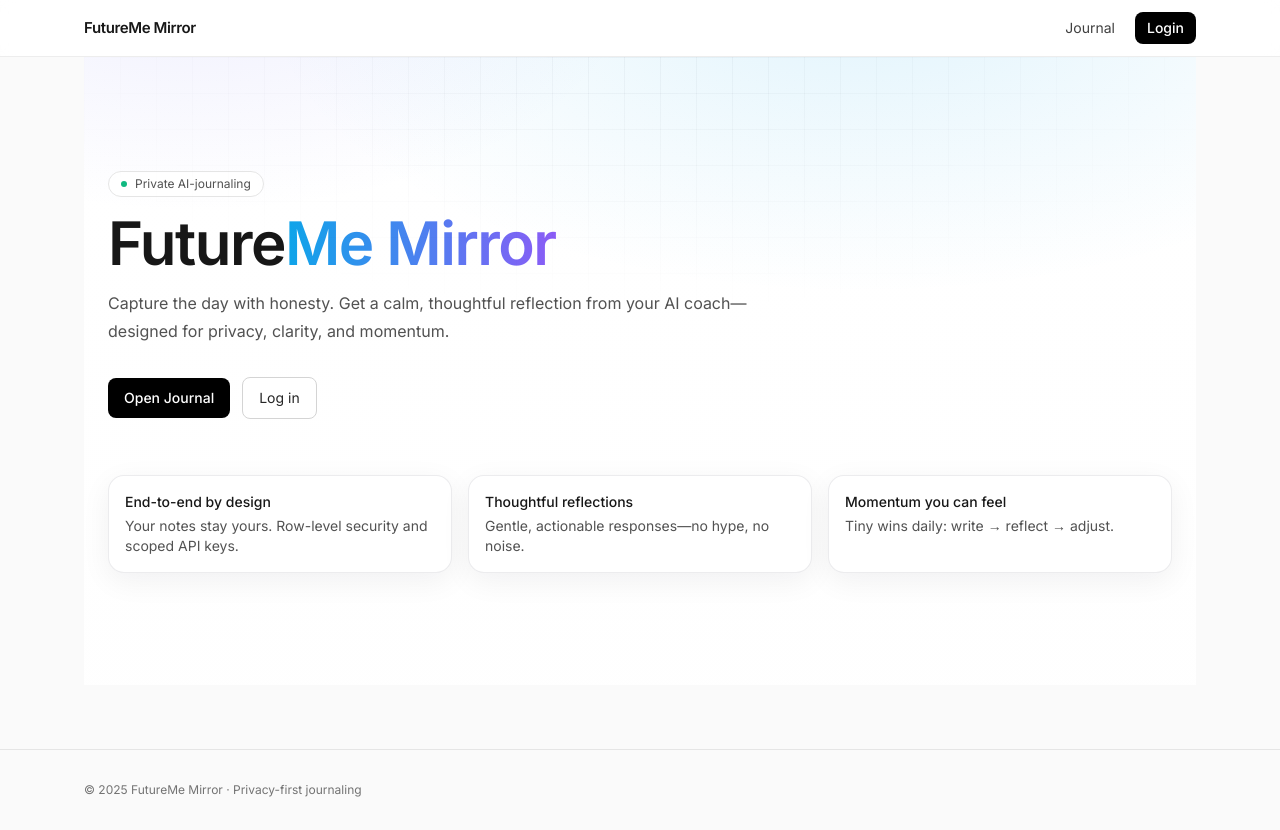
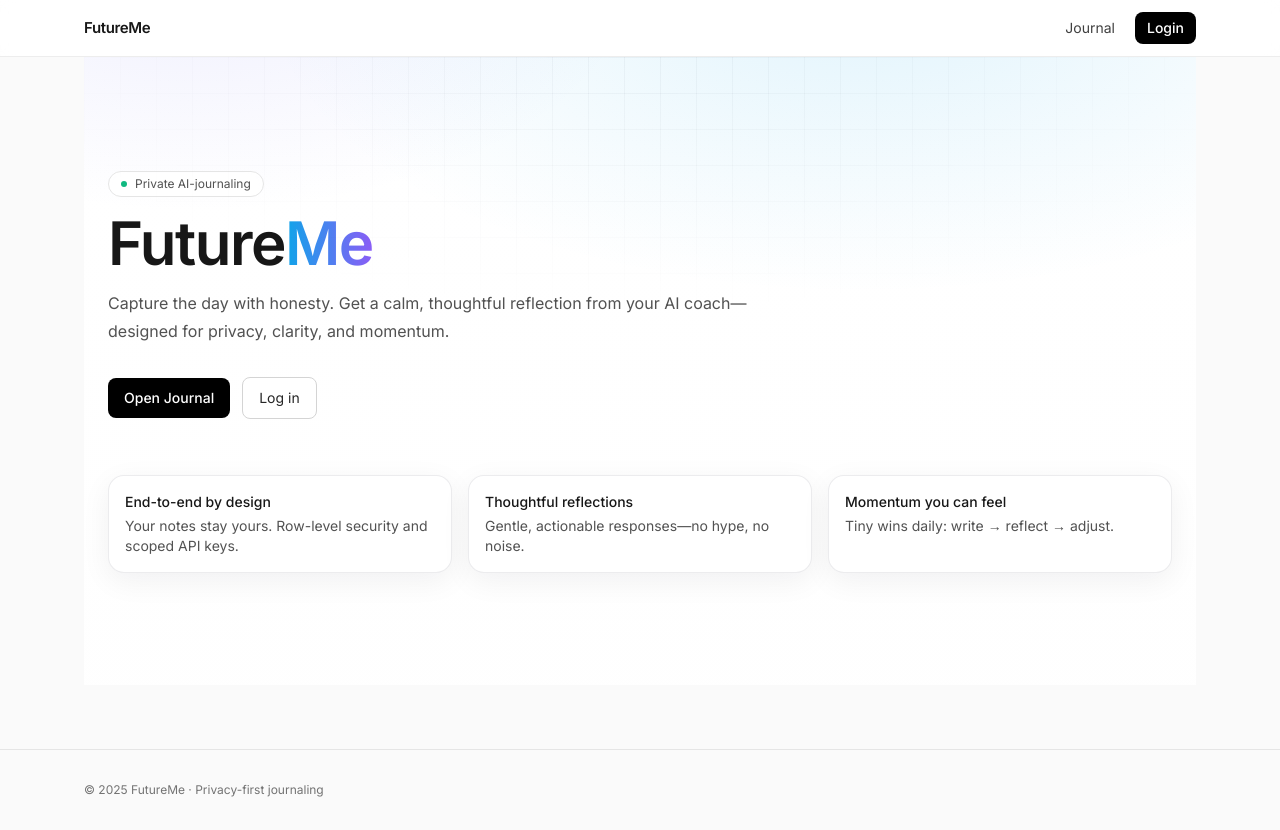
Before and after one commit to KingTugce/futureme-mirror, a Next.js app: page / in a window 1280 px wide. Built offline with nearby package versions, Linux system fonts and the light colour scheme; no server answers.

Commit message:
update json

```diff
--- a/package.json
+++ b/package.json
@@ -1,5 +1,5 @@
 {
-  "name": "futureme-mirror",
+  "name": "futureme",
   "version": "0.1.0",
   "private": true,
   "scripts": {
--- a/src/app/layout.tsx
+++ b/src/app/layout.tsx
@@ -6,7 +6,7 @@ import SiteHeader from '@/components/SiteHeader';
 const inter = Inter({ subsets: ['latin'], display: 'swap' });
 
 export const metadata: Metadata = {
-  title: 'FutureMe Mirror',
+  title: 'FutureMe',
   description: 'Write honestly. Get a thoughtful reflection.',
 };
 
@@ -21,7 +21,7 @@ export default function RootLayout({ children } : { children: React.ReactNode })
 
         <footer className="mt-16 border-t border-neutral-200 py-8 text-xs text-neutral-500">
           <div className="mx-auto max-w-6xl px-5">
-            © {new Date().getFullYear()} FutureMe Mirror · Privacy-first journaling
+            © {new Date().getFullYear()} FutureMe · Privacy-first journaling
           </div>
         </footer>
 
--- a/src/app/page.tsx
+++ b/src/app/page.tsx
@@ -13,7 +13,7 @@ export default function Home() {
 
           <h1 className="text-4xl font-semibold leading-tight tracking-tight text-neutral-900 md:text-6xl">
             Future<span className="bg-gradient-to-r from-sky-500 to-violet-500 bg-clip-text text-transparent">
-              Me Mirror
+              Me
             </span>
           </h1>
 
--- a/src/components/SiteHeader.tsx
+++ b/src/components/SiteHeader.tsx
@@ -29,7 +29,7 @@ export default function SiteHeader() {
     <header className="sticky top-0 z-20 border-b border-neutral-200/70 bg-white/85 backdrop-blur">
       <div className="mx-auto flex h-14 max-w-6xl items-center justify-between px-5">
         <Link href="/" className="text-[15px] font-semibold tracking-tight text-neutral-900">
-          FutureMe Mirror
+          FutureMe
         </Link>
 
         <nav className="flex items-center gap-2">
```
Also changed, not shown: tsconfig.json (+13 -5 lines), 1 other file (tests, documents, lock files or other folders).
